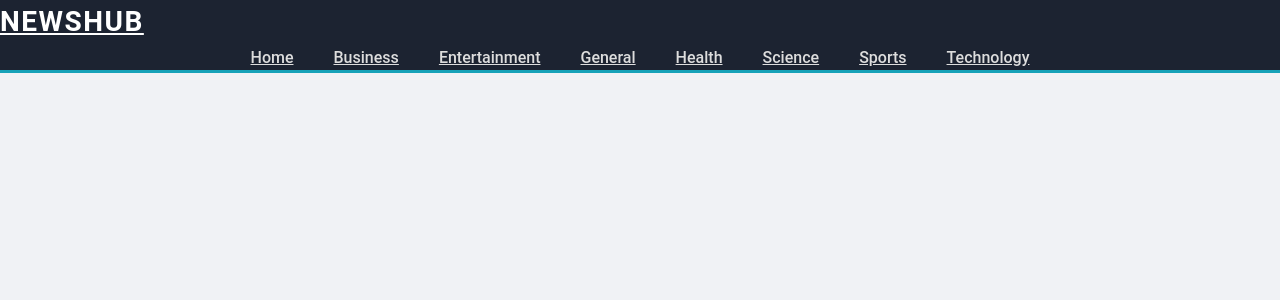
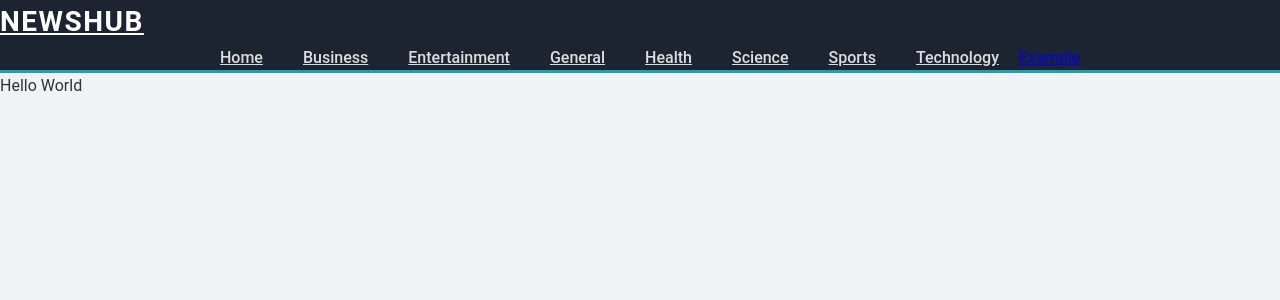
Before and after one commit to ankurhalder/news-hub, a React (Vite) app: page /example in a window 1280 px wide. Shown: the top 300 px of the page. Built offline with nearby package versions, Linux system fonts and the light colour scheme.

Commit message:
feat: Add Example page and update navigation bar for routing

```diff
--- a/src/App.jsx
+++ b/src/App.jsx
@@ -4,18 +4,20 @@ import { Component, Fragment } from "react";
 import NavBar from "./components/NavBar";
 import News from "./components/News";
 import { BrowserRouter, Routes, Route } from "react-router-dom";
+import Example from "./pages/Example";
 
 export default class App extends Component {
   render() {
     return (
       <Fragment>
-        <NavBar />
         <BrowserRouter>
+          <NavBar />
           <Routes>
             <Route
               path="/"
               element={<News pageSize={5} country="in" category="General" />}
             ></Route>
+            <Route path="/example" element={<Example />}></Route>
           </Routes>
         </BrowserRouter>
       </Fragment>
--- a/src/components/NavBar.jsx
+++ b/src/components/NavBar.jsx
@@ -1,5 +1,5 @@
 import { Component } from "react";
-
+import { Link } from "react-router-dom";
 export class NavBar extends Component {
   render() {
     return (
@@ -65,6 +65,11 @@ export class NavBar extends Component {
                     Technology
                   </a>
                 </li>
+                <li className="nav-item">
+                  <Link className="nav-link" to="/example">
+                    Example
+                  </Link>
+                </li>
               </ul>
             </div>
           </div>
--- /dev/null
+++ b/src/pages/Example.jsx
@@ -0,0 +1,5 @@
+function Example() {
+  return <div>Hello World</div>;
+}
+
+export default Example;
```
